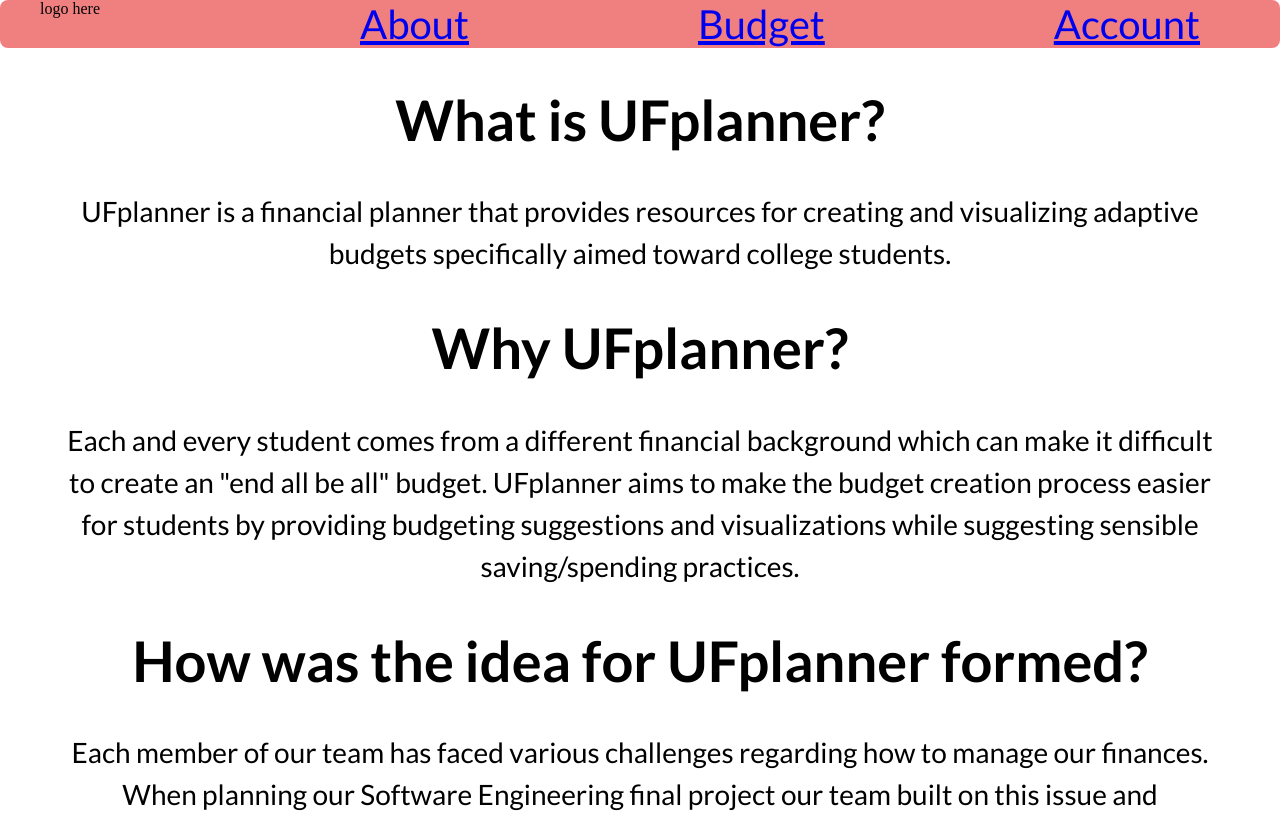
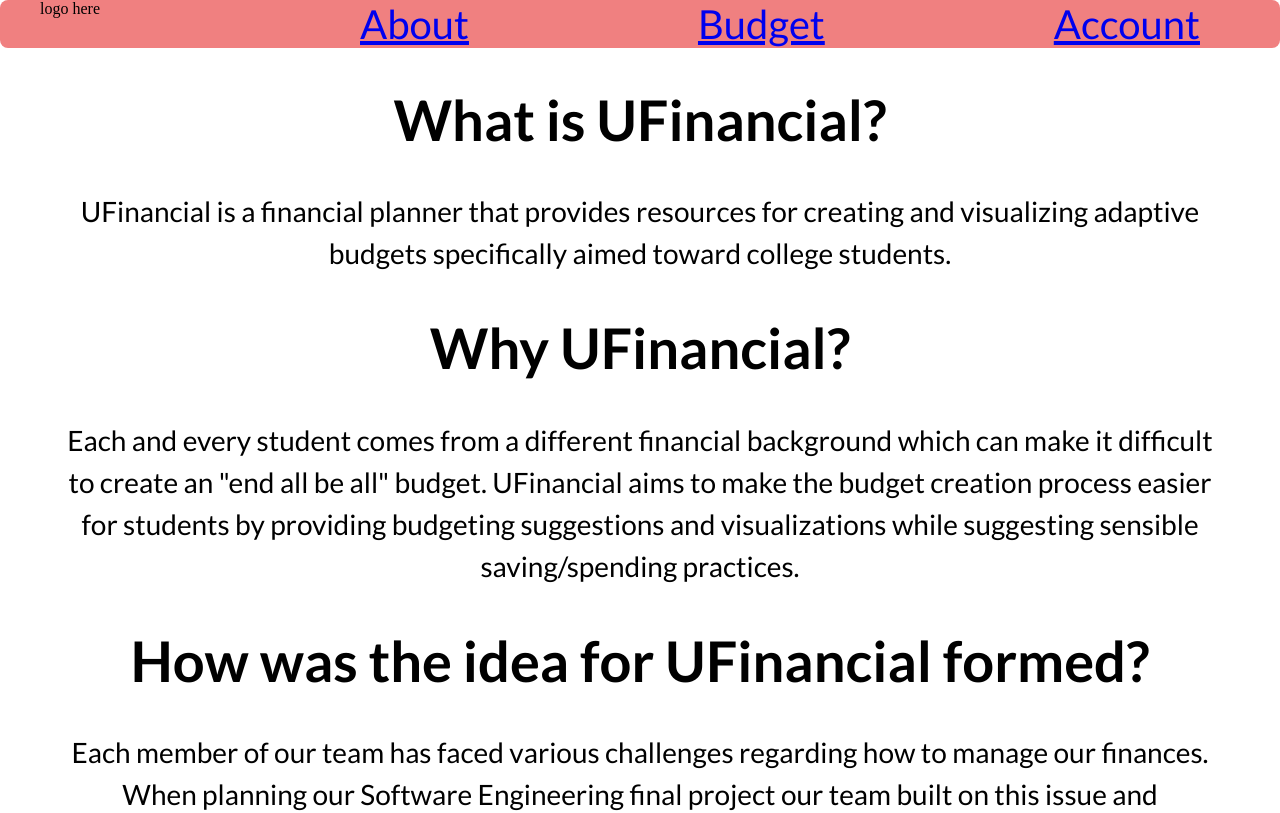
Before and after one commit to c-schutz/UFPlanner1, a React (Vite) app in the folder frontend/: page / in a window 1280 px wide. Shown: the top 813 px of the page. Built offline with nearby package versions, Linux system fonts and the light colour scheme; the HTML template or start-up script is replaced by a standard one.

Commit message:
changed UFplanner to UFinancial on the About page

```diff
--- a/frontend/src/about/About.jsx
+++ b/frontend/src/about/About.jsx
@@ -6,22 +6,22 @@ function About() {
         <>
             <Navbar />
             <title>
-                UFPlanner About
+                UFinancial About
             </title>
-            <h1> What is UFplanner? </h1>
+            <h1> What is UFinancial? </h1>
             <p>
-                UFplanner is a financial planner that provides resources for creating and visualizing adaptive budgets
+                UFinancial is a financial planner that provides resources for creating and visualizing adaptive budgets
                 specifically aimed toward college students.
             </p>
-            <h1> Why UFplanner? </h1>
+            <h1> Why UFinancial? </h1>
             <p>
                 Each and every student comes from a different financial background which can make it difficult to create
                 an "end all be all" budget.
-                UFplanner aims to make the budget creation process easier for students by providing budgeting
+                UFinancial aims to make the budget creation process easier for students by providing budgeting
                 suggestions and visualizations while suggesting sensible saving/spending practices.
 
             </p>
-            <h1> How was the idea for UFplanner formed? </h1>
+            <h1> How was the idea for UFinancial formed? </h1>
             <p>
                 Each member of our team has faced various challenges regarding how to
                 manage our finances.
```
